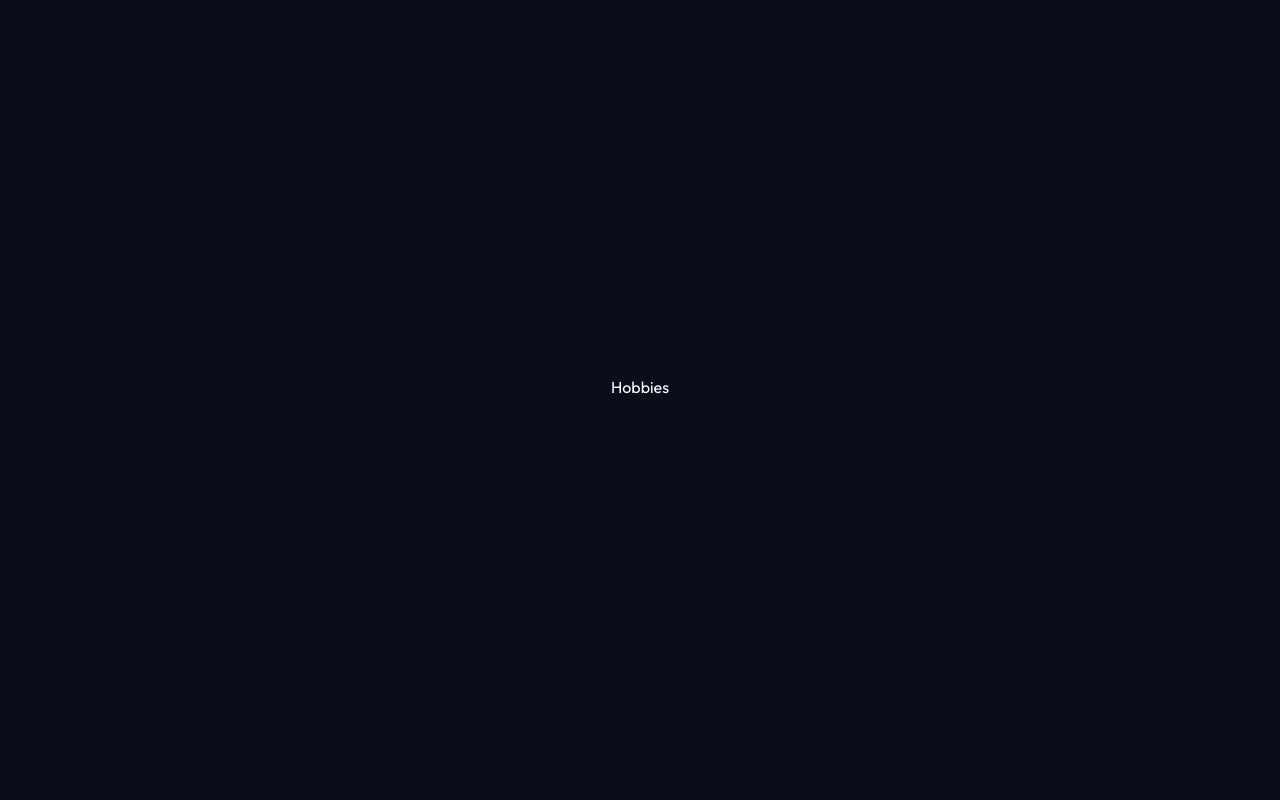
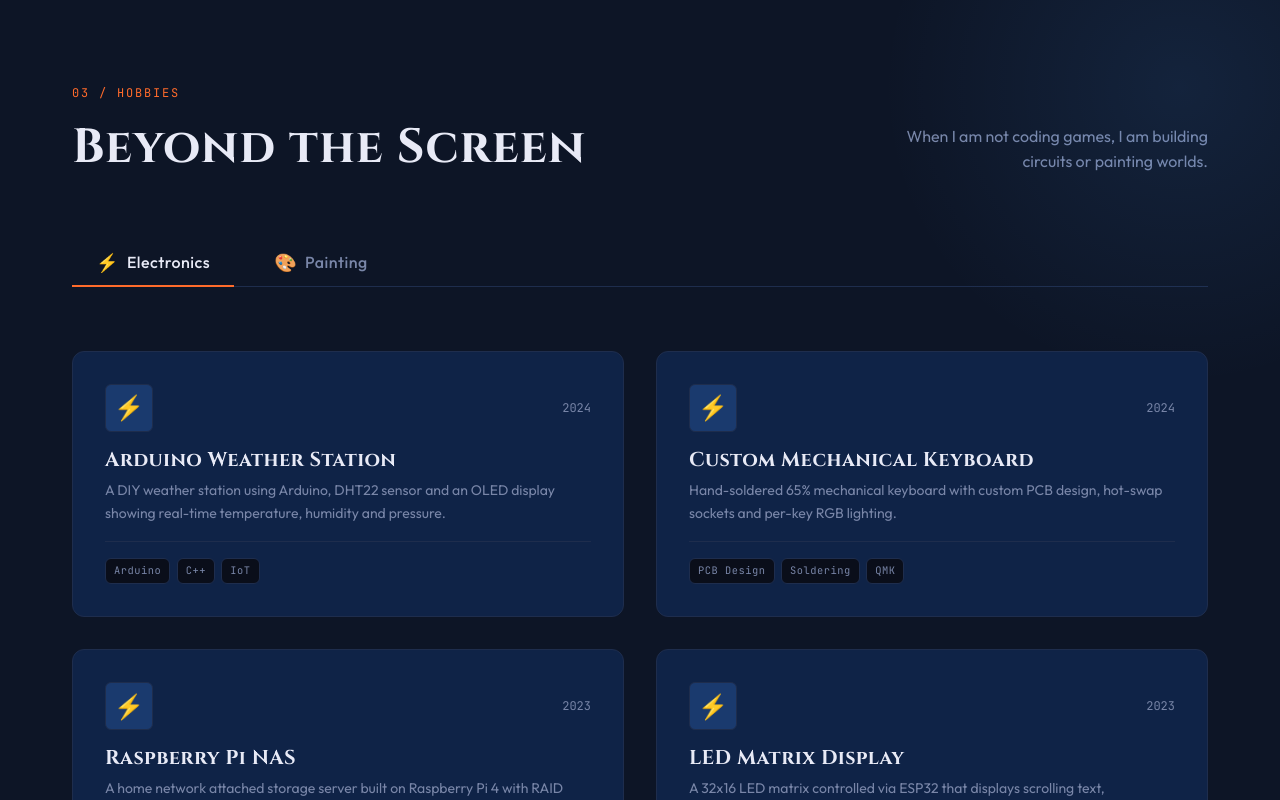
Before and after one commit to VarunAnirudh1811-Git/PersonalPortfolio, a React (Vite) app in the folder client/: page / in a window 1280 px wide. Shown: the part 2420-3220 px from the top of the page. Built offline with nearby package versions, Linux system fonts and the light colour scheme.

Commit message:
feat: Hobbies section with Electronics and Painting tabs

```diff
--- a/client/src/sections/Hobbies/Hobbies.css
+++ b/client/src/sections/Hobbies/Hobbies.css
@@ -0,0 +1,235 @@
+/* ============================================
+   HOBBIES — Tabbed Section
+   ============================================ */
+
+.hobbies {
+  background: var(--color-bg-alt);
+  position: relative;
+  overflow: hidden;
+}
+
+.hobbies::before {
+  content: '';
+  position: absolute;
+  top: -200px;
+  right: -200px;
+  width: 600px;
+  height: 600px;
+  background: radial-gradient(circle, var(--color-glow-soft) 0%, transparent 70%);
+  pointer-events: none;
+}
+
+/* --- Header --- */
+.hobbies__header {
+  display: flex;
+  justify-content: space-between;
+  align-items: flex-end;
+  margin-bottom: var(--space-lg);
+  gap: var(--space-md);
+  flex-wrap: wrap;
+}
+
+.hobbies__heading {
+  font-size: var(--text-4xl);
+  color: var(--color-text);
+  margin-top: var(--space-xs);
+}
+
+.hobbies__subheading {
+  color: var(--color-text-muted);
+  font-size: var(--text-base);
+  max-width: 340px;
+  text-align: right;
+  line-height: 1.6;
+}
+
+/* --- Tabs --- */
+.hobbies__tabs {
+  display: flex;
+  gap: var(--space-sm);
+  margin-bottom: var(--space-lg);
+  border-bottom: 1px solid var(--color-border);
+  padding-bottom: 0;
+}
+
+.hobbies__tab {
+  display: flex;
+  align-items: center;
+  gap: 0.5rem;
+  font-family: var(--font-body);
+  font-size: var(--text-base);
+  font-weight: 500;
+  color: var(--color-text-muted);
+  background: none;
+  border: none;
+  padding: 0.75rem 1.5rem;
+  position: relative;
+  transition: color var(--transition-fast);
+  letter-spacing: 0.03em;
+}
+
+.hobbies__tab::after {
+  content: '';
+  position: absolute;
+  bottom: -1px;
+  left: 0;
+  width: 0%;
+  height: 2px;
+  background: var(--color-accent);
+  transition: width var(--transition-base);
+}
+
+.hobbies__tab--active {
+  color: var(--color-text);
+}
+
+.hobbies__tab--active::after {
+  width: 100%;
+}
+
+.hobbies__tab:hover {
+  color: var(--color-text);
+}
+
+.hobbies__tab-icon {
+  font-size: var(--text-lg);
+}
+
+/* --- Grid --- */
+.hobbies__grid {
+  display: grid;
+  grid-template-columns: repeat(2, 1fr);
+  gap: var(--space-md);
+}
+
+/* --- Card --- */
+.hobbies__card {
+  position: relative;
+  background: var(--color-primary-dark);
+  border-radius: var(--radius-md);
+  padding: var(--space-md);
+  display: flex;
+  flex-direction: column;
+  gap: var(--space-sm);
+  overflow: hidden;
+  border: 1px solid var(--color-border);
+  transition:
+    transform var(--transition-base),
+    box-shadow var(--transition-base);
+}
+
+.hobbies__card--hovered {
+  transform: translateY(-4px);
+  box-shadow: 0 10px 40px rgba(0,0,0,0.4), 0 0 0 1px var(--color-accent);
+}
+
+.hobbies__card-border {
+  position: absolute;
+  top: 0;
+  left: 0;
+  width: 0%;
+  height: 2px;
+  background: var(--color-accent);
+  transition: width var(--transition-slow);
+  box-shadow: 0 0 10px var(--color-accent);
+}
+
+.hobbies__card--hovered .hobbies__card-border {
+  width: 100%;
+}
+
+/* --- Card top --- */
+.hobbies__card-top {
+  display: flex;
+  justify-content: space-between;
+  align-items: center;
+}
+
+.hobbies__card-icon {
+  font-size: var(--text-2xl);
+  width: 48px;
+  height: 48px;
+  background: var(--color-primary);
+  border: 1px solid var(--color-border);
+  border-radius: var(--radius-sm);
+  display: flex;
+  align-items: center;
+  justify-content: center;
+  transition: border-color var(--transition-base);
+}
+
+.hobbies__card--hovered .hobbies__card-icon {
+  border-color: var(--color-accent);
+}
+
+.hobbies__card-year {
+  font-family: var(--font-mono);
+  font-size: var(--text-xs);
+  color: var(--color-text-muted);
+}
+
+/* --- Card body --- */
+.hobbies__card-body {
+  flex: 1;
+}
+
+.hobbies__card-title {
+  font-family: var(--font-display);
+  font-size: var(--text-xl);
+  color: var(--color-text);
+  margin-bottom: 0.5rem;
+  transition: color var(--transition-fast);
+}
+
+.hobbies__card--hovered .hobbies__card-title {
+  color: var(--color-accent);
+}
+
+.hobbies__card-desc {
+  font-size: var(--text-sm);
+  color: var(--color-text-muted);
+  line-height: 1.65;
+}
+
+/* --- Card footer --- */
+.hobbies__card-footer {
+  padding-top: var(--space-sm);
+  border-top: 1px solid var(--color-border);
+}
+
+.hobbies__card-tags {
+  display: flex;
+  gap: 0.4rem;
+  flex-wrap: wrap;
+}
+
+.hobbies__card-tag {
+  font-family: var(--font-mono);
+  font-size: 0.65rem;
+  color: var(--color-text-muted);
+  background: var(--color-bg);
+  border: 1px solid var(--color-border);
+  padding: 0.2rem 0.5rem;
+  border-radius: var(--radius-sm);
+  letter-spacing: 0.05em;
+}
+
+/* --- Responsive --- */
+@media (max-width: 768px) {
+  .hobbies__grid {
+    grid-template-columns: 1fr;
+  }
+
+  .hobbies__header {
+    flex-direction: column;
+    align-items: flex-start;
+  }
+
+  .hobbies__subheading {
+    text-align: left;
+  }
+
+  .hobbies__heading {
+    font-size: var(--text-3xl);
+  }
+}
--- a/client/src/sections/Hobbies/Hobbies.jsx
+++ b/client/src/sections/Hobbies/Hobbies.jsx
@@ -1,3 +1,98 @@
+import { useState } from 'react'
+import './Hobbies.css'
+
+const TABS = ['Electronics', 'Painting']
+
+const ELECTRONICS = [
+  { id: 1, title: 'Arduino Weather Station', desc: 'A DIY weather station using Arduino, DHT22 sensor and an OLED display showing real-time temperature, humidity and pressure.', tags: ['Arduino', 'C++', 'IoT'], year: '2024' },
+  { id: 2, title: 'Custom Mechanical Keyboard', desc: 'Hand-soldered 65% mechanical keyboard with custom PCB design, hot-swap sockets and per-key RGB lighting.', tags: ['PCB Design', 'Soldering', 'QMK'], year: '2024' },
+  { id: 3, title: 'Raspberry Pi NAS', desc: 'A home network attached storage server built on Raspberry Pi 4 with RAID configuration and a web dashboard.', tags: ['Raspberry Pi', 'Linux', 'Networking'], year: '2023' },
+  { id: 4, title: 'LED Matrix Display', desc: 'A 32x16 LED matrix controlled via ESP32 that displays scrolling text, animations and live clock data.', tags: ['ESP32', 'C++', 'LED'], year: '2023' },
+]
+
+const PAINTINGS = [
+  { id: 1, title: 'Mountain at Dusk', desc: 'Acrylic on canvas depicting a mountain landscape with warm orange and purple tones at dusk.', tags: ['Acrylic', 'Landscape', 'Canvas'], year: '2024' },
+  { id: 2, title: 'Cyberpunk Alley', desc: 'Digital painting of a neon-lit cyberpunk back alley with rain reflections and glowing signs.', tags: ['Digital', 'Cyberpunk', 'Procreate'], year: '2024' },
+  { id: 3, title: 'Forest Spirit', desc: 'Watercolour piece inspired by Japanese folklore, depicting a spirit emerging from an ancient forest.', tags: ['Watercolour', 'Fantasy', 'Japanese'], year: '2023' },
+  { id: 4, title: 'Abstract Circuit', desc: 'Oil painting merging circuit board patterns with abstract expressionism. Where tech meets art.', tags: ['Oil', 'Abstract', 'Canvas'], year: '2023' },
+]
+
 export default function Hobbies() {
-  return <section style={{minHeight:'100vh',display:'flex',alignItems:'center',justifyContent:'center',color:'white'}}>Hobbies</section>
+  const [activeTab, setActiveTab] = useState(0)
+  const [hovered, setHovered] = useState(null)
+
+  var items = activeTab === 0 ? ELECTRONICS : PAINTINGS
+
+  return (
+    <section className="hobbies section" id="hobbies">
+      <div className="container">
+
+        <div className="hobbies__header">
+          <div>
+            <p className="section-label">03 / Hobbies</p>
+            <h2 className="hobbies__heading">Beyond the Screen</h2>
+          </div>
+          <p className="hobbies__subheading">
+            When I am not coding games, I am building circuits or painting worlds.
+          </p>
+        </div>
+
+        <div className="hobbies__tabs">
+          {TABS.map(function(tab, i) {
+            return (
+              <button
+                key={tab}
+                className={i === activeTab ? 'hobbies__tab hobbies__tab--active' : 'hobbies__tab'}
+                onClick={function() { setActiveTab(i) }}
+              >
+                <span className="hobbies__tab-icon">
+                  {i === 0 ? '⚡' : '🎨'}
+                </span>
+                {tab}
+              </button>
+            )
+          })}
+        </div>
+
+        <div className="hobbies__grid">
+          {items.map(function(item) {
+            return (
+              <div
+                key={item.id}
+                className={hovered === item.id ? 'hobbies__card hobbies__card--hovered' : 'hobbies__card'}
+                onMouseEnter={function() { setHovered(item.id) }}
+                onMouseLeave={function() { setHovered(null) }}
+              >
+                <div className="hobbies__card-border"></div>
+
+                <div className="hobbies__card-top">
+                  <div className="hobbies__card-icon">
+                    {activeTab === 0 ? '⚡' : '🎨'}
+                  </div>
+                  <span className="hobbies__card-year">{item.year}</span>
+                </div>
+
+                <div className="hobbies__card-body">
+                  <h3 className="hobbies__card-title">{item.title}</h3>
+                  <p className="hobbies__card-desc">{item.desc}</p>
+                </div>
+
+                <div className="hobbies__card-footer">
+                  <div className="hobbies__card-tags">
+                    {item.tags.map(function(tag) {
+                      return (
+                        <span key={tag} className="hobbies__card-tag">{tag}</span>
+                      )
+                    })}
+                  </div>
+                </div>
+
+              </div>
+            )
+          })}
+        </div>
+
+      </div>
+    </section>
+  )
 }
```
